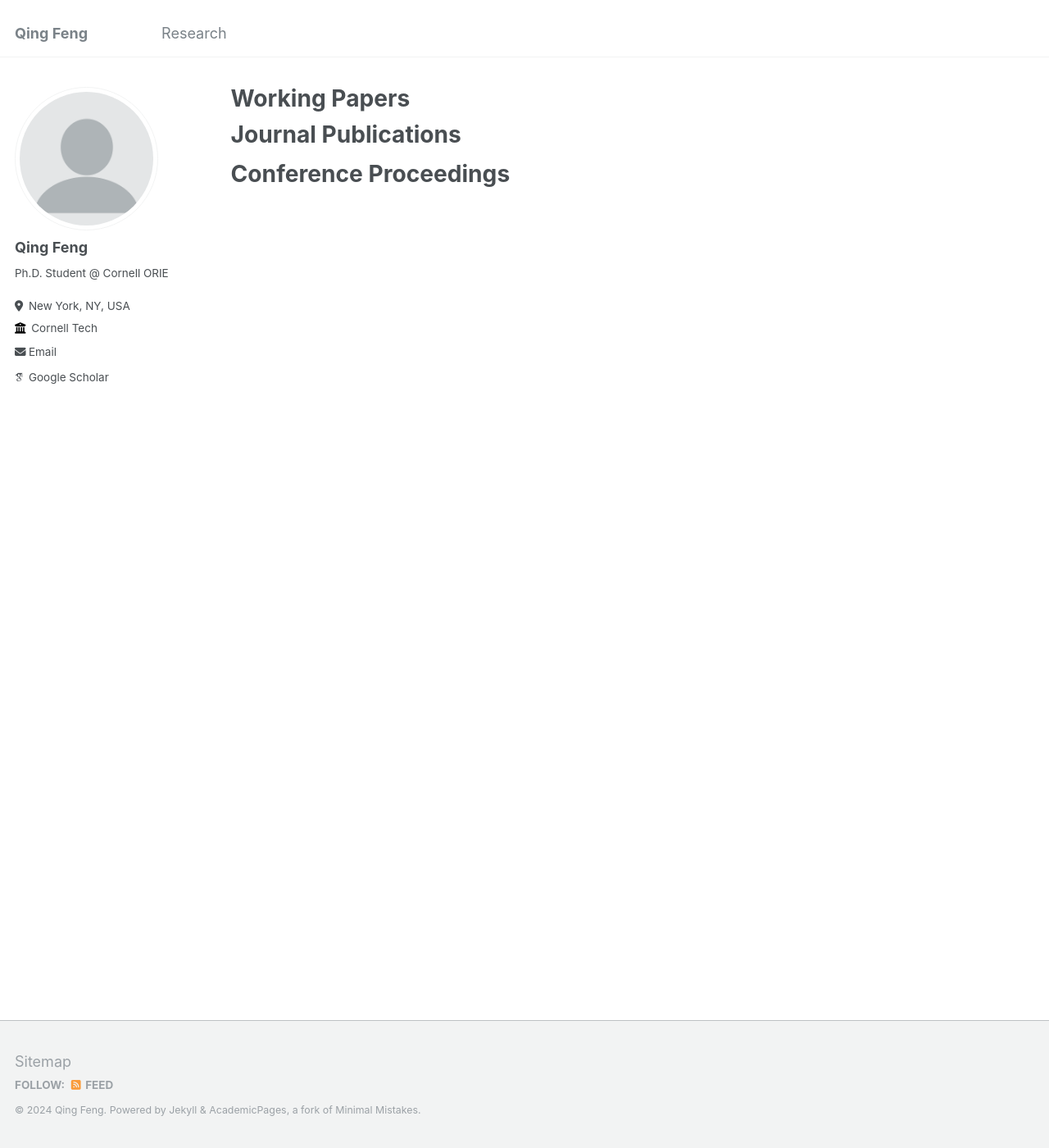
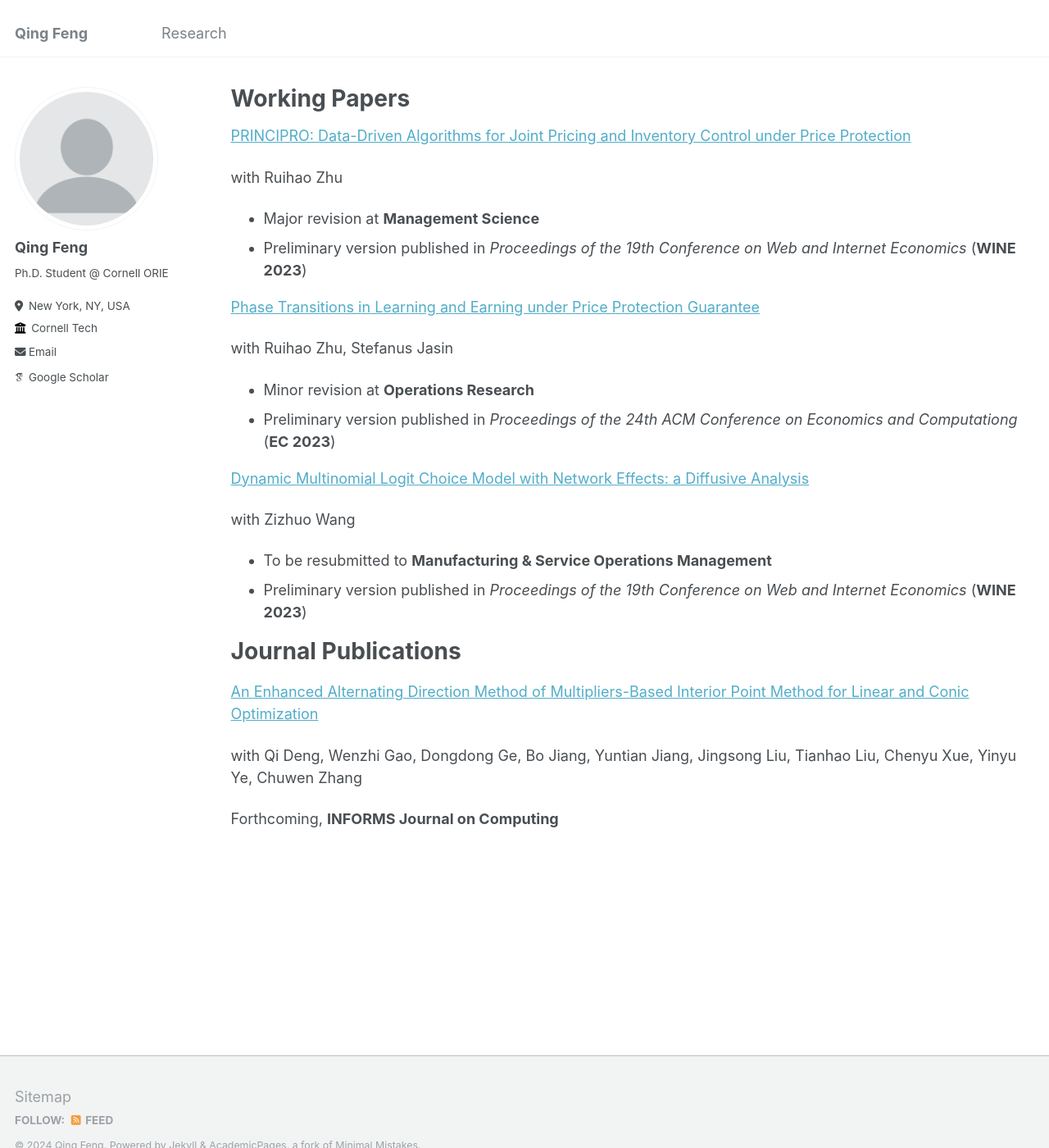
Before and after one commit to qfeng48/qfeng48.github.io, a Jekyll site: the page built from _pages/publications.md, in a window 1280 px wide and 1400 px high. Shown: the whole window at 82% size. Built offline with Jekyll 4.4.1, drawn with Linux system fonts in a browser that asks for light colours; some web fonts are replaced.

Commit message:
Update publications.md

```diff
--- a/_pages/publications.md
+++ b/_pages/publications.md
@@ -5,9 +5,32 @@ permalink: /publications/
 author_profile: true
 ---
 
+[PRINCIPRO: Data-Driven Algorithms for Joint Pricing and Inventory Control under Price Protection](https://papers.ssrn.com/sol3/papers.cfm?abstract_id=4511384)
+
+with Ruihao Zhu
+
+- Major revision at **Management Science**
+- Preliminary version published in *Proceedings of the 19th Conference on Web and Internet Economics* (**WINE 2023**)
+
+[Phase Transitions in Learning and Earning under Price Protection Guarantee](https://papers.ssrn.com/sol3/papers.cfm?abstract_id=4265182)
+
+with Ruihao Zhu, Stefanus Jasin
+
+- Minor revision at **Operations Research**
+- Preliminary version published in *Proceedings of the 24th ACM Conference on Economics and Computationg* (**EC 2023**)
+
+[Dynamic Multinomial Logit Choice Model with Network Effects: a Diffusive Analysis](https://papers.ssrn.com/sol3/papers.cfm?abstract_id=3939717)
+
+with Zizhuo Wang
+
+- To be resubmitted to **Manufacturing & Service Operations Management**
+- Preliminary version published in *Proceedings of the 19th Conference on Web and Internet Economics* (**WINE 2023**)
+
 Journal Publications
 ======
 
+[An Enhanced Alternating Direction Method of Multipliers-Based Interior Point Method for Linear and Conic Optimization](https://arxiv.org/abs/2209.01793)
 
-Conference Proceedings
-======
+with Qi Deng, Wenzhi Gao, Dongdong Ge, Bo Jiang, Yuntian Jiang, Jingsong Liu, Tianhao Liu, Chenyu Xue, Yinyu Ye, Chuwen Zhang
+
+Forthcoming, **INFORMS Journal on Computing**
```
